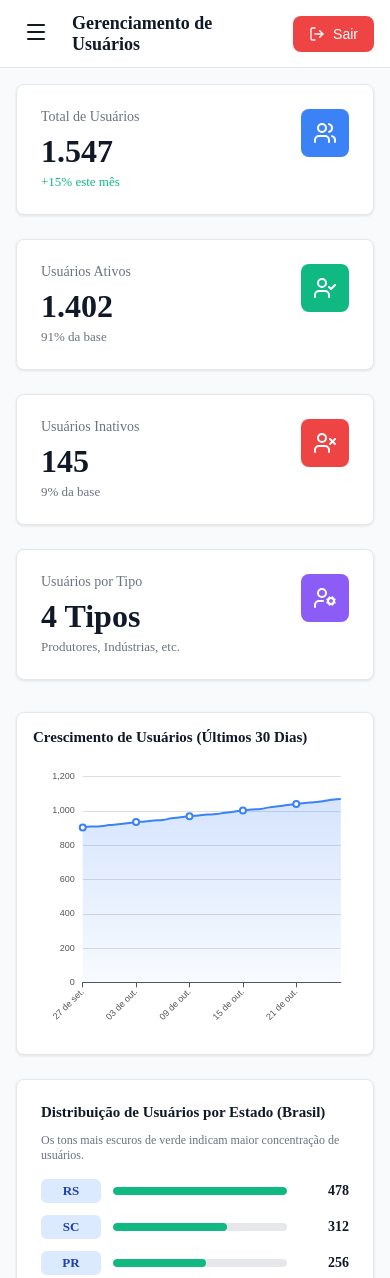
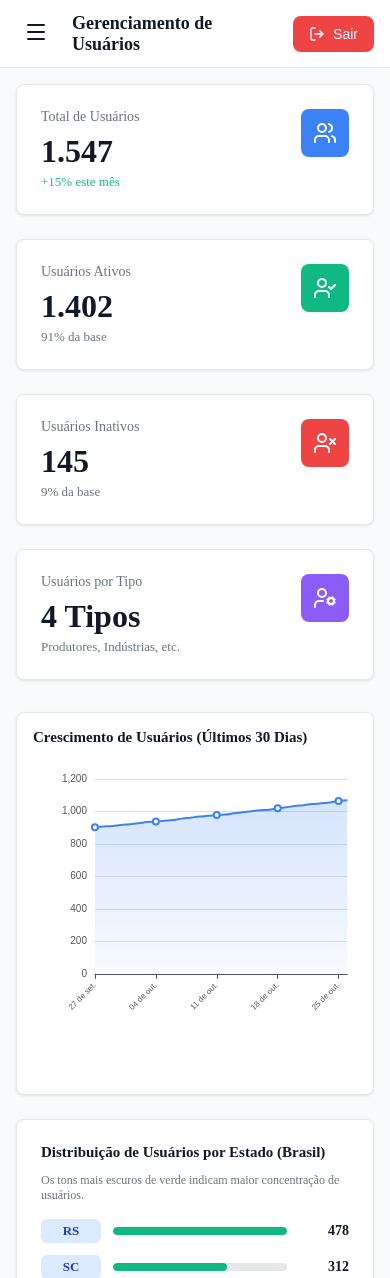
Before and after one commit to edsonrenanbaierle/dashboard-agros-dos-vales, a Vue app: page /gerenciador-usuarios in a window 390 px wide. Shown: the top 1278 px of the page. Built offline with nearby package versions, Linux system fonts and the light colour scheme.

Commit message:
chore - Ajuste na vizualização do grafico

```diff
--- a/src/views/GerenciadorUsuariosView.vue
+++ b/src/views/GerenciadorUsuariosView.vue
@@ -416,9 +416,9 @@ const crescimentoChartOption = computed(() => {
       }
     },
     grid: {
-      left: isMobile ? '5%' : '3%',
-      right: isMobile ? '5%' : '4%',
-      bottom: isMobile ? '5%' : '3%',
+      left: isMobile ? '8%' : '3%',
+      right: isMobile ? '3%' : '4%',
+      bottom: isMobile ? '20%' : '3%',
       top: isMobile ? '5%' : '3%',
       containLabel: true
     },
@@ -427,16 +427,17 @@ const crescimentoChartOption = computed(() => {
       boundaryGap: false,
       data: usuariosData.value.crescimento_temporal.map(item => formatDateShort(item.data)),
       axisLabel: {
-        fontSize: isMobile ? 9 : 11,
-        interval: isMobile ? 5 : 4,
-        rotate: isMobile ? 45 : 0
+        fontSize: isMobile ? 8 : 11,
+        interval: isMobile ? 6 : 4,
+        rotate: isMobile ? 45 : 0,
+        margin: isMobile ? 10 : 8
       }
     },
     yAxis: {
       type: 'value',
       axisLabel: {
         formatter: '{value}',
-        fontSize: isMobile ? 9 : 11
+        fontSize: isMobile ? 10 : 11
       }
     },
     series: [
@@ -899,14 +900,14 @@ const crescimentoChartOption = computed(() => {
 
   .chart-card {
     padding: 16px;
-    overflow-x: auto;
+    overflow-x: visible;
     -webkit-overflow-scrolling: touch;
   }
 
   .chart-container {
-    height: 280px;
-    min-height: 280px;
-    min-width: 100%;
+    height: 320px;
+    min-height: 320px;
+    width: 100%;
   }
 
   .section-title {
```
